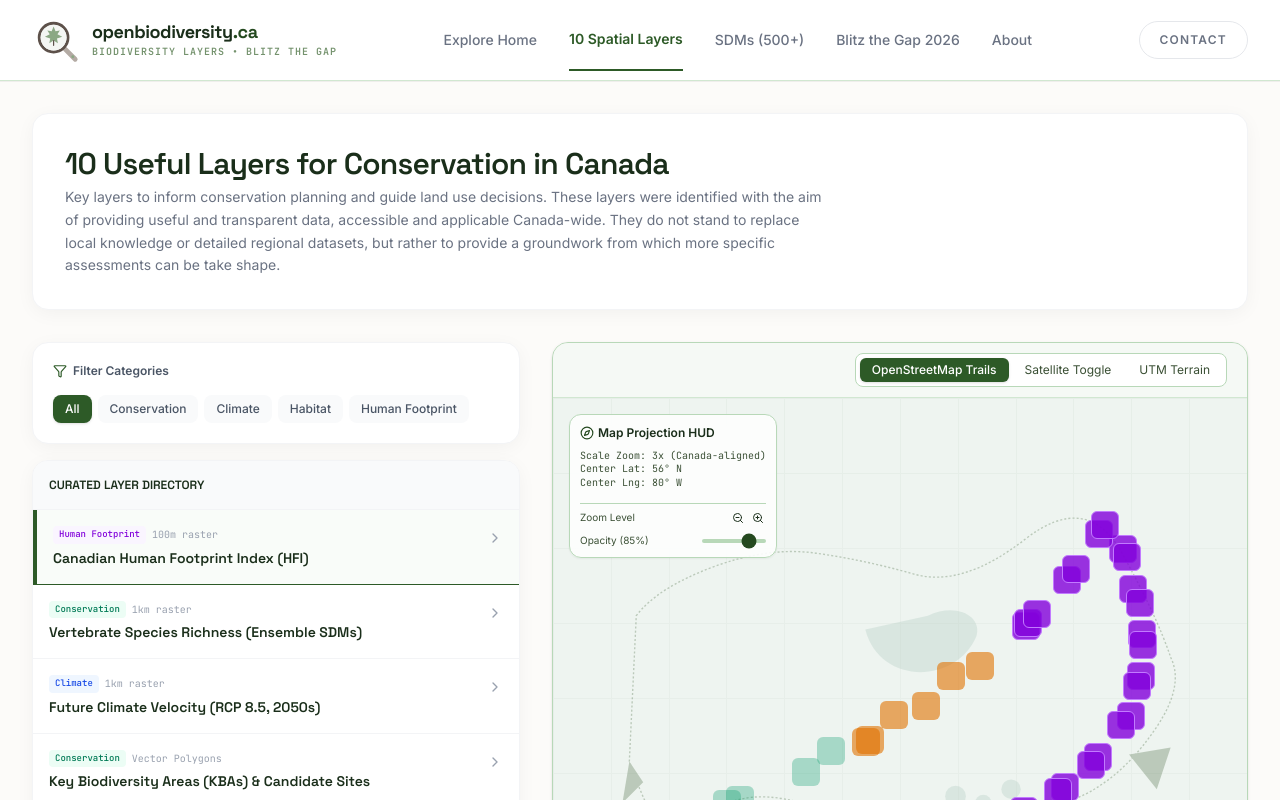
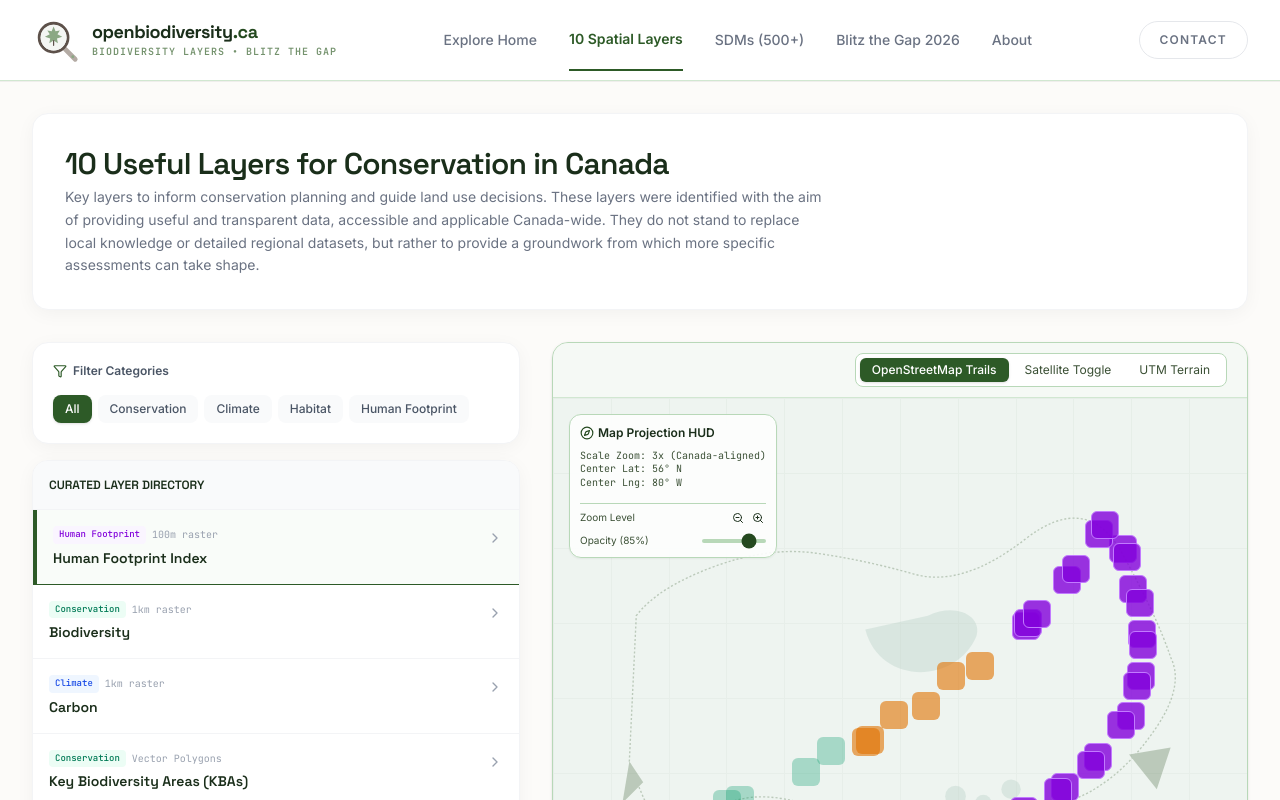
Before and after one commit to PollockLab/openbiodiversity.ca, a React (Vite) app: page / in a window 1280 px wide. Both pictures are taken after a click on the button "See 10 Useful Layers". Shown: the top 800 px of the page. Built offline with nearby package versions, Linux system fonts and the light colour scheme.

Commit message:
changed names.

```diff
--- a/src/components/UsefulLayersView.tsx
+++ b/src/components/UsefulLayersView.tsx
@@ -28,7 +28,7 @@ export default function UsefulLayersView() {
           10 Useful Layers for Conservation in Canada
         </h1>
         <p className="text-sm text-gray-500 mt-1 max-w-3xl leading-relaxed font-sans">
-          Key layers to inform conservation planning and guide land use decisions. These layers were identified with the aim of providing useful and transparent data, accessible and applicable Canada-wide. They do not stand to replace local knowledge or detailed regional datasets, but rather to provide a groundwork from which more specific assessments can be take shape.
+          Key layers to inform conservation planning and guide land use decisions. These layers were identified with the aim of providing useful and transparent data, accessible and applicable Canada-wide. They do not stand to replace local knowledge or detailed regional datasets, but rather to provide a groundwork from which more specific assessments can take shape.
         </p>
       </section>
 
--- a/src/data/biodiversityLayers.ts
+++ b/src/data/biodiversityLayers.ts
@@ -3,7 +3,7 @@ import { BiodiversityLayer } from '../types';
 export const usefulLayersCanada: BiodiversityLayer[] = [
   {
     id: 'layer-1',
-    name: 'Canadian Human Footprint Index (HFI)',
+    name: 'Human Footprint Index',
     category: 'Human Footprint',
     description: 'A composite index mapping cumulative human pressures on land. Combines linear features (roads, railways), land cover conversion, night-time lights, and population density at 100m resolution.',
     significance: 'Critical for structural connectivity analysis, identifying potential corridors, and setting baseline intactness for biodiversity conservation planning.',
@@ -13,7 +13,7 @@ export const usefulLayersCanada: BiodiversityLayer[] = [
   },
   {
     id: 'layer-2',
-    name: 'Vertebrate Species Richness (Ensemble SDMs)',
+    name: 'Biodiversity',
     category: 'Conservation',
     description: 'Expected species richness layer created by stacking individual species distribution models for over 500 terrestrial vertebrates (mammals, birds, reptiles, amphibians) across Canada.',
     significance: 'Provides a robust multi-taxa view of biodiversity hotspots, enabling the detection of areas of high conservation value.',
@@ -23,7 +23,7 @@ export const usefulLayersCanada: BiodiversityLayer[] = [
   },
   {
     id: 'layer-3',
-    name: 'Future Climate Velocity (RCP 8.5, 2050s)',
+    name: 'Carbon',
     category: 'Climate',
     description: 'Calculates the speed and direction that a species would need to migrate to maintain its current temperature and precipitation niches under rapid climate change projections.',
     significance: 'Establishes climate refugia candidates: areas where climate change is slowest and species have the highest likelihood of surviving in situ.',
@@ -33,7 +33,7 @@ export const usefulLayersCanada: BiodiversityLayer[] = [
   },
   {
     id: 'layer-4',
-    name: 'Key Biodiversity Areas (KBAs) & Candidate Sites',
+    name: 'Key Biodiversity Areas (KBAs)',
     category: 'Conservation',
     description: 'Polygons of areas contributing significantly to the global persistence of biodiversity, including rare/threatened species, ecosystems, and ecological integrity.',
     significance: 'Used directly to coordinate expansion of Canada’s protected area network towards the 30x30 target (30% protected by 2030).',
@@ -43,7 +43,7 @@ export const usefulLayersCanada: BiodiversityLayer[] = [
   },
   {
     id: 'layer-5',
-    name: 'Soil Organic Carbon Stocks (Top 1m)',
+    name: 'Connectivity',
     category: 'Climate',
     description: 'High-resolution inventory of organic carbon stored in the top 1 meter of soil, integrating peatlands, wetlands, and boreal forest soils across Canadian ecoregions.',
     significance: 'Essential for co-benefit analysis (selecting biodiversity priorities that also maximize carbon sequestration, avoiding peatland disruption).',
@@ -53,7 +53,7 @@ export const usefulLayersCanada: BiodiversityLayer[] = [
   },
   {
     id: 'layer-6',
-    name: 'Protected and Conserved Areas Database (CPCAD)',
+    name: 'Land Cover',
     category: 'Conservation',
     description: 'Up-to-date spatial database compiling federal, provincial, territorial, and indigenous-led protected areas (OECMs, Parks, Ecological Reserves).',
     significance: 'Serves as the baseline layer to calculate gaps in ecosystem representation and identify unprotected KBAs.',
@@ -63,7 +63,7 @@ export const usefulLayersCanada: BiodiversityLayer[] = [
   },
   {
     id: 'layer-7',
-    name: 'Boreal Intact Forest Landscapes (IFL)',
+    name: 'Land Tenure and Protection',
     category: 'Habitat',
     description: 'Identifies contiguous blocks of forest and associated natural habitats showing no signs of significant human disruption, with a minimum size of 500 km².',
     significance: 'Indicates pristine wilderness areas crucial for wide-ranging wilderness species like woodland caribou and wolverine.',
@@ -73,7 +73,7 @@ export const usefulLayersCanada: BiodiversityLayer[] = [
   },
   {
     id: 'layer-8',
-    name: 'Global Forest Canopy Height (GEDI-Informed Canada)',
+    name: 'Threats',
     category: 'Habitat',
     description: 'High-precision vegetation canopy heights derived from spaceborne LiDAR (GEDI) and fused with Sentinel-2 and Landsat multispectral imagery.',
     significance: 'Enables fine-resolution micro-habitat structural complexity measurements, which acts as a key predictor for forest-dwelling birds and insects.',
@@ -83,7 +83,7 @@ export const usefulLayersCanada: BiodiversityLayer[] = [
   },
   {
     id: 'layer-9',
-    name: 'Linear Disturbance Density Network',
+    name: 'Information Index',
     category: 'Human Footprint',
     description: 'Detailed vector density mapping covering pipelines, powerlines, seismic exploration lines, forest trails, and remote access roads.',
     significance: 'Determines edge effect thresholds and predatory risk zones (e.g. gray wolf travel efficiency along linear corridors impacting caribou).',
@@ -93,7 +93,7 @@ export const usefulLayersCanada: BiodiversityLayer[] = [
   },
   {
     id: 'layer-10',
-    name: 'Hydrological Flow Integrity Index',
+    name: 'PLACEHOLDER - Hydrological Flow Integrity Index',
     category: 'Habitat',
     description: 'Models the intactness of surface water flows, major rivers, and headwater catchments, factoring in dam locations, culverts, and reservoir structures.',
     significance: 'Fundamental for assessing freshwater species hotspots and identifying aquatic corridors for fish migrations.',
```
